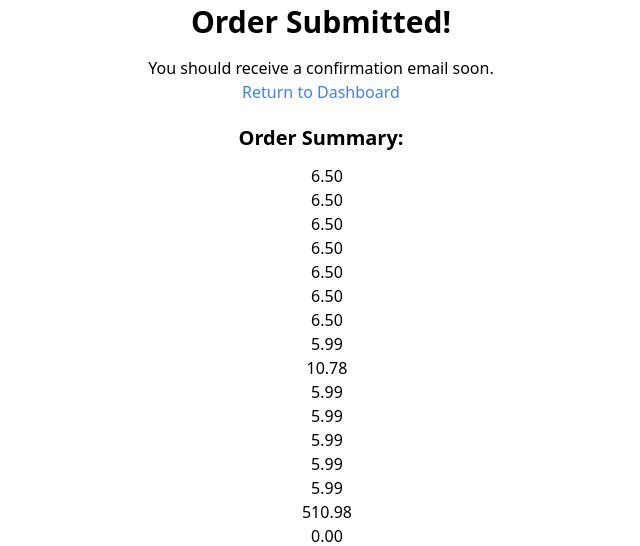
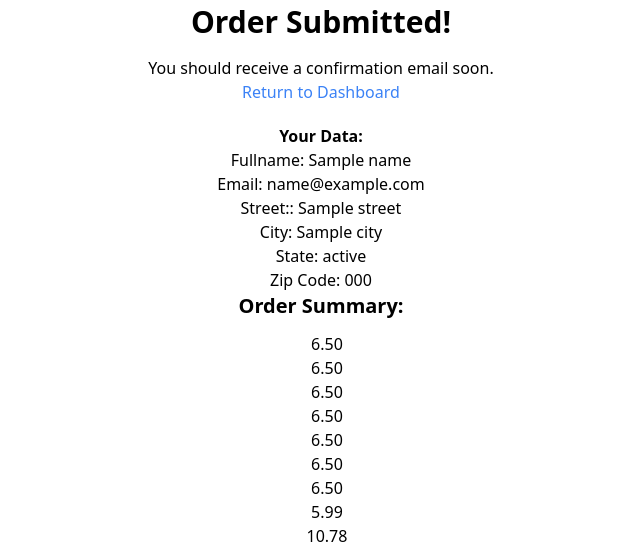
Before and after one commit to belemaaa/DELIVER, a Django app: template Customer/templates/Customer/order_confirmation.html in a window 1280 px wide. Shown: the part 88-634 px from the top of the page, without its empty margins (319-959 px from the left). Run offline with Django 4.2, Linux system fonts and the light colour scheme; data comes from the database, SQL or seed files in the repository; both versions use the stored data as it was after the commit; the template is opened without the code that fills it: values that come from a table or form of the project are taken from there, most other values are stand-ins (such as "Sample title", 1, 10 or a date in 2020); some libraries are stand-ins or nearby versions.

Commit message:
updating confirmation layout

```diff
--- a/Customer/templates/Customer/order.html
+++ b/Customer/templates/Customer/order.html
@@ -138,7 +138,7 @@
                     <button id="triggerBtn" class="bg-black text-gray-100 px-7 py-2 text-xs font-serif mt-14 shadow-lg">SUBMIT ORDER!</button>
 
                      <!-- Alert container -->
-                    <div id="alertContainer" class="fixed inset-0 items-center justify-center hidden">
+                    {% comment %} <div id="alertContainer" class="fixed inset-0 items-center justify-center hidden">
                         <div class="bg-slate-700 shadow-lg p-4">
                         <div class="mb-4">
                             <h3 class="text-lg font-bold text-white">Submit Your Order!</h3>
@@ -148,7 +148,7 @@
                             <button id="yesBtn" type="submit" class="px-4 py-2 bg-black shadow-xl text-white rounded mr-2 mx-4">Place Order</button>
                         </div>
                         </div>
-                    </div>
+                    </div> {% endcomment %}
 
                 </form>
 
--- a/Customer/templates/Customer/order_confirmation.html
+++ b/Customer/templates/Customer/order_confirmation.html
@@ -20,6 +20,14 @@
 
         <div class="flex justify-center mt-5">
             <div class="col-md-5 col-sm-12 text-center">
+                <h3 class="font-bold">Your Data:</h3>
+                <p>Fullname: {{ name }}</p>
+                <p>Email: {{ email }}</p>
+                <p>Street:: {{ street }}</p>
+                <p>City: {{ city }}</p>
+                <p>State: {{ state }}</p>
+                <p>Zip Code: {{ zip }}</p>
+
                 <h3 class="pb-3 text-xl font-bold">Order Summary:</h3>
                 {% for item in items %}
                     <p>{{ item.name }} <span class="pl-3">{{ item.price }}</span></p>
```
Also changed, not shown: Customer/views.py (+13 -0 lines), db.sqlite3.
